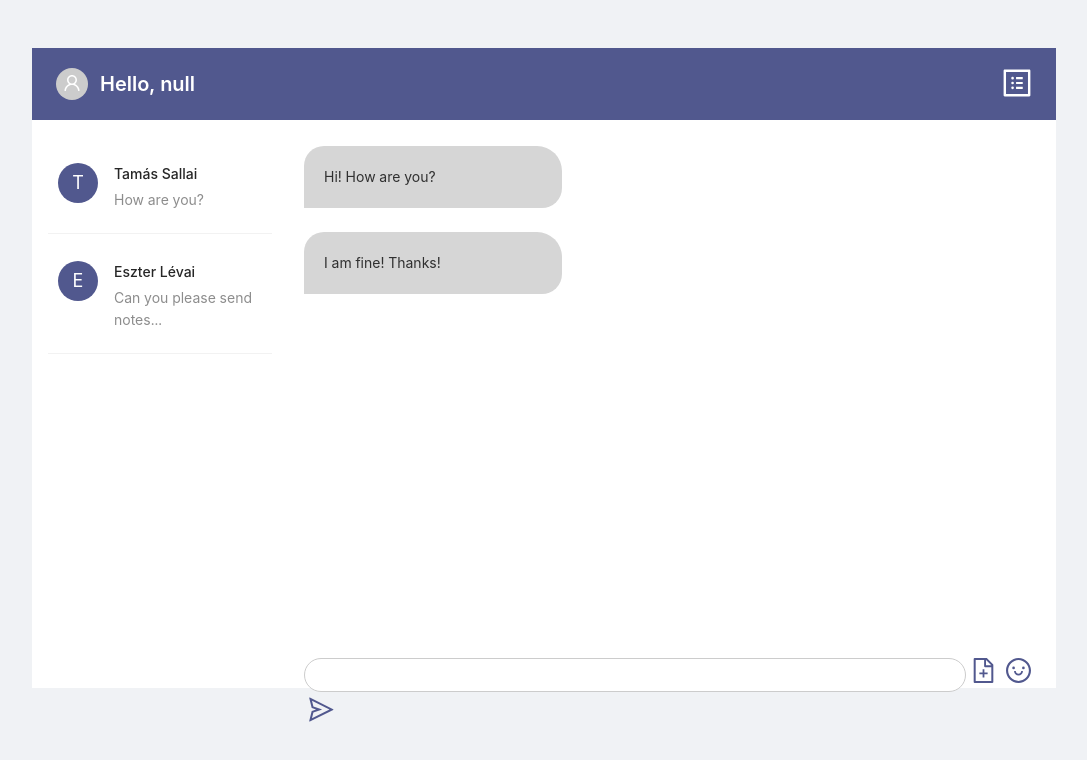
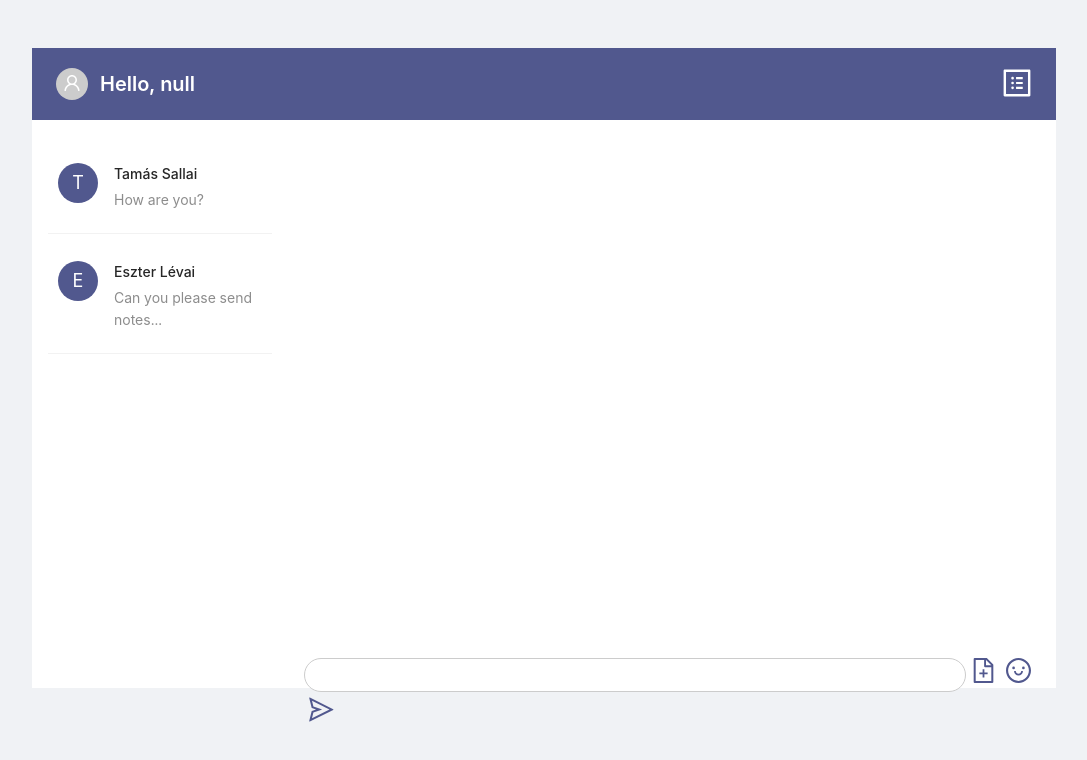
Before and after one commit to EvelinSzabados/React-Chat-App-with-Typescript, a React (Create React App) app: page /dashboard in a window 1280 px wide. Shown: the top 760 px of the page, without its empty margins (96-1183 px from the left). Built offline with nearby package versions, Linux system fonts and the light colour scheme.

Commit message:
Implement chatContext to retrieve chat data

```diff
--- a/src/App.tsx
+++ b/src/App.tsx
@@ -3,15 +3,18 @@ import { Route, BrowserRouter as Router } from 'react-router-dom';
 import Login from './Login/Login';
 import Dashboard from './Dashboard/Dashboard';
 import { UserProvider } from './Context/UserContext';
+import { ChatProvider } from './Context/ChatContext';
 
 function App(): JSX.Element {
 
   return (
     <UserProvider>
-      <Router>
-        <Route exact path="/" component={Login}></Route>
-        <Route path="/dashboard" component={Dashboard}></Route>
-      </Router>
+      <ChatProvider>
+        <Router>
+          <Route exact path="/" component={Login}></Route>
+          <Route path="/dashboard" component={Dashboard}></Route>
+        </Router>
+      </ChatProvider>
     </UserProvider>
   );
 }
--- a/src/Context/ChatContext.tsx
+++ b/src/Context/ChatContext.tsx
@@ -1,27 +1,30 @@
-import React, { useState, createContext, Dispatch, SetStateAction } from "react";
-
-type chatData = {
-    id: string | null,
-    email: string | null,
-    displayName: string | null
-}
-const initialState = { id: null, email: null, displayName: null };
+import React, { useState, createContext, Dispatch, SetStateAction, useEffect, useContext } from "react";
+import { UserContext } from '../Context/UserContext';
+import { chatData, allChat } from './ChatData';
+;
 
 interface ContextState {
-    chats: chatData,
-    setChats: Dispatch<SetStateAction<chatData>>
+    chats: chatData[],
+    setChats: Dispatch<SetStateAction<chatData[]>>
 }
 
 
 export const ChatContext = createContext<ContextState>(
     {
-        chats: initialState,
+        chats: [],
         setChats: () => { }
     });
 
 export const ChatProvider = (props: any): JSX.Element => {
 
-    const [chats, setChats] = useState<chatData>(initialState);
+    const [chats, setChats] = useState<chatData[]>([]);
+    const { currentUser } = useContext(UserContext);
+
+
+    useEffect(() => {
+        setChats(allChat(currentUser.id));
+
+    }, [currentUser])
 
     return (
         <ChatContext.Provider
--- a/src/Context/ChatData.tsx
+++ b/src/Context/ChatData.tsx
@@ -1,5 +1,5 @@
-type messageData = { senderId: string, message: string, sent: Date } | null
-type chatData = { chatId: string, users: string[], messages: messageData[] } | null
+export type messageData = { senderId: string, message: string, sent: Date } | null
+export type chatData = { chatId: string, users: string[], messages: messageData[] } | null
 
 const data = [
     {
@@ -42,14 +42,16 @@ const data = [
 
 ];
 
-export const allChat = (userId: string): chatData[] => {
+export const allChat = (userId: string | null): chatData[] => {
     let chatsToReturn: chatData[];
     chatsToReturn = [];
+    if (userId !== null) {
+        data.forEach(chat => {
+            if (chat.users.includes(userId)) {
+                chatsToReturn.push(chat)
+            }
+        })
+    }
 
-    data.map(chat => {
-        if (chat.users.includes(userId)) {
-            chatsToReturn.push(chat)
-        }
-    })
     return chatsToReturn;
 }
--- a/src/Dashboard/ChatViewContent.tsx
+++ b/src/Dashboard/ChatViewContent.tsx
@@ -1,30 +1,37 @@
 import React, { useContext } from 'react'
 import { UserContext } from '../Context/UserContext';
 import { UserSent, FriendSent, MessageContainer } from './Style';
+import { ChatContext } from '../Context/ChatContext';
 
 export default function ChatViewContainer() {
     const { currentUser } = useContext(UserContext);
+    const { chats } = useContext(ChatContext);
 
-    const messages = [
-        {
-            senderId: '2',
-            message: "Hi! How are you?",
-            sent: new Date(),
-        },
-        {
-            senderId: '1',
-            message: "I am fine! Thanks!",
-            sent: new Date(),
-        }
-    ]
+
     return (
         <MessageContainer>
-            {messages.map(messageData => {
-                if (messageData.senderId === currentUser.id) {
-                    return (<UserSent>{messageData.message}</UserSent>)
+            {chats.map(chatData => {
+
+                if (chatData !== null) {
+                    return chatData.messages.map(messageData => {
+                        if (messageData !== null && currentUser.id !== null) {
+
+                            if (messageData.senderId === currentUser.id) {
+
+                                return (<UserSent>{messageData.message}</UserSent>)
+                            } else {
+
+                                return (<FriendSent>{messageData.message}</FriendSent>)
+                            }
+                        } else {
+                            return null;
+                        }
+
+                    })
                 } else {
-                    return (<FriendSent>{messageData.message}</FriendSent>)
+                    return null;
                 }
+
             })}
         </MessageContainer>
     )
```
